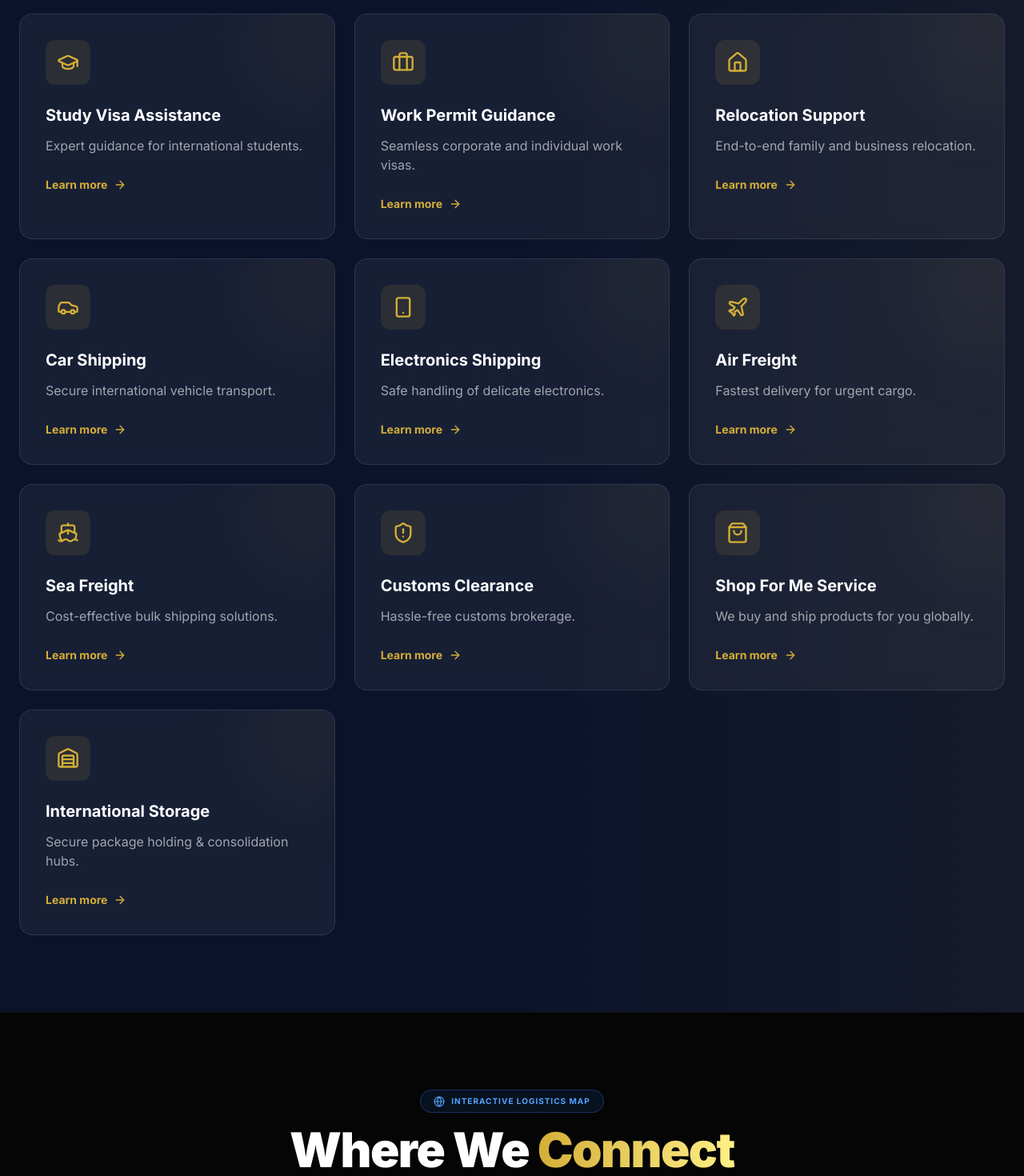
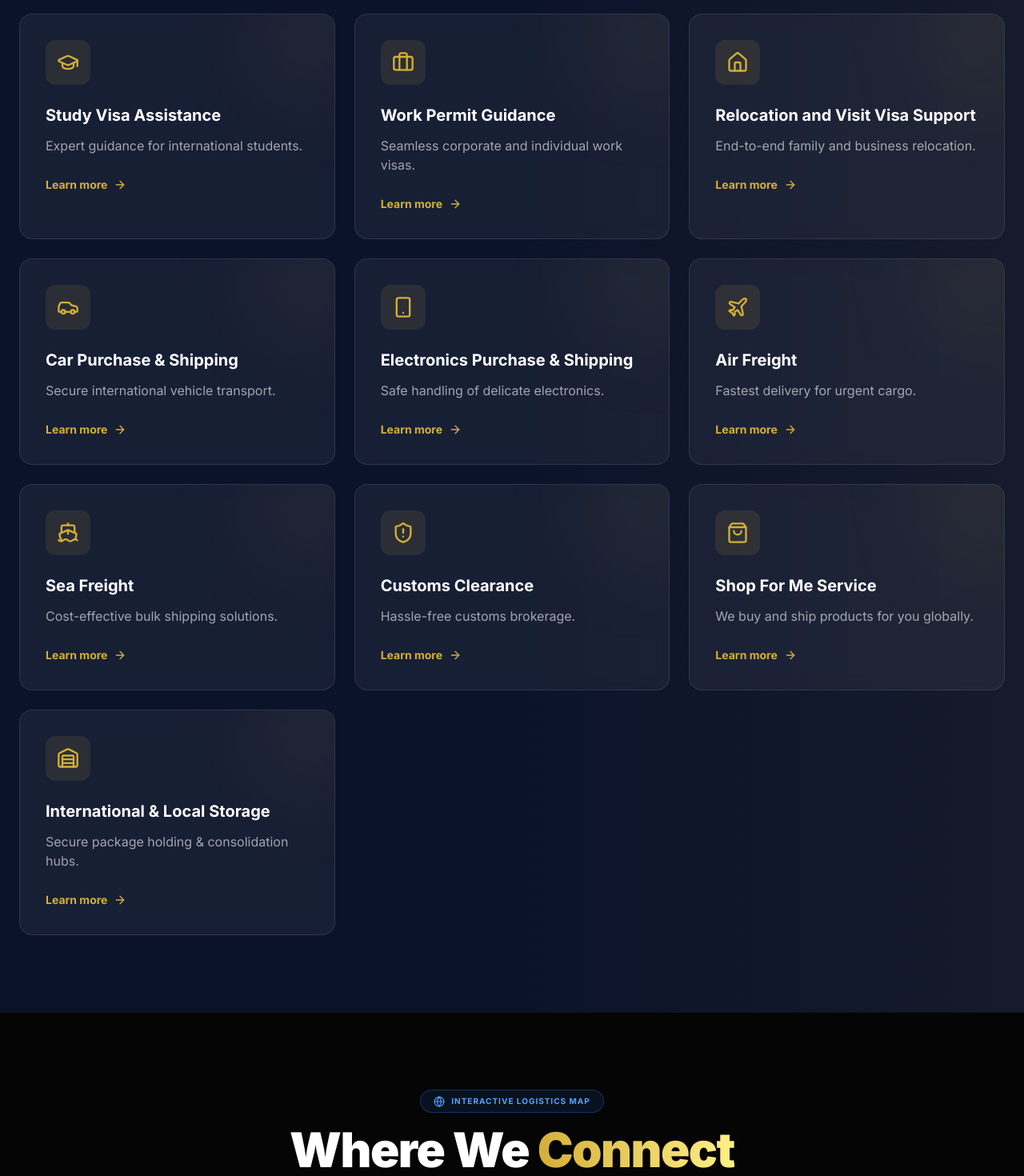
Before and after one commit to heekmerh/fenway4u, a Next.js app: page / in a window 1280 px wide. Shown: the part 1260-2730 px from the top of the page at 80% size. Built offline with nearby package versions, Linux system fonts and the light colour scheme.

Commit message:
feat: update homepage client stories images, services headings, remove shipping quote, English only support

```diff
--- a/src/app/page.tsx
+++ b/src/app/page.tsx
@@ -4,7 +4,6 @@ import { Services } from "@/components/sections/Services";
 import { Destinations } from "@/components/sections/Destinations";
 import { ShippingCategories } from "@/components/sections/ShippingCategories";
 import { HowItWorks } from "@/components/sections/HowItWorks";
-import { QuoteCalculator } from "@/components/sections/QuoteCalculator";
 import { Testimonials } from "@/components/sections/Testimonials";
 import { FAQ } from "@/components/sections/FAQ";
 import { FinalCTA } from "@/components/sections/FinalCTA";
@@ -24,7 +23,6 @@ export default function Home() {
       <ShippingCategories />
       <HowItWorks />
       <ClientJourneys />
-      <QuoteCalculator />
       <Testimonials />
       <FAQ />
       <FinalCTA />
--- a/src/components/sections/ClientJourneys.tsx
+++ b/src/components/sections/ClientJourneys.tsx
@@ -75,7 +75,7 @@ export function ClientJourneys() {
       destination: "Accra, Ghana ➔ London, United Kingdom",
       storyQuote: "I never have to worry about sourcing genuine garri, fresh egusi, or local palm oil. It arrives vacuum-sealed, perfectly preserved.",
       description: "Chinedu is a postgraduate student at a UK university who missed authentic home-cooked meals. We enrolled him in our monthly grocery box subscription, handling phytosanitary inspections and priority shipping.",
-      image: "/images/african_groceries_banner_1779859365837.png",
+      image: "/images/african_groceries_banner.png",
       timeline: [
         { step: "Custom Box Pack", desc: "Student selected egusi, yams, dry fish, and spices in custom quantities", date: "Day 1" },
         { step: "Vacuum Seal", desc: "Double-layered heat packing to guarantee standard freshness borders", date: "Day 2" },
@@ -98,7 +98,7 @@ export function ClientJourneys() {
       destination: "Lagos, Nigeria ➔ Houston, Texas (USA)",
       storyQuote: "Fenway4u is my strategic B2B partner. They consolidated shipments from 4 weavers in Kano and shipped a full ocean container with complete customs clearances.",
       description: "Amina runs an African-inspired luxury boutique in Texas. We verify Kano and Lagos weavers, consolidate bulk rolls, handle export clearances, and manage container shipping directly to her warehouse.",
-      image: "/images/luxury_fashion_sourcing_1779859381384.png",
+      image: "/images/luxury_fashion_sourcing.png",
       timeline: [
         { step: "Factory Vetting", desc: "Physically audited weaving compounds in Kano to check material volume", date: "Month 1" },
         { step: "Warehouse Pack", desc: "Palletized, labeled, and container-packed rolls at Lagos shipping yard", date: "Month 2" },
--- a/src/components/sections/FinalCTA.tsx
+++ b/src/components/sections/FinalCTA.tsx
@@ -162,14 +162,7 @@ export function FinalCTA() {
               <Shield className="w-5 h-5 text-green-400" />
               <div className="text-left">
                 <p className="text-xs text-white/40 font-semibold uppercase tracking-wider">Global Support</p>
-                <div className="flex items-center gap-1.5 text-xs text-white/80 font-bold mt-0.5">
-                  <span title="English">🇬🇧 EN</span> ·
-                  <span title="French">🇫🇷 FR</span> ·
-                  <span title="Spanish">🇪🇸 ES</span> ·
-                  <span title="German">🇩🇪 DE</span> ·
-                  <span title="Chinese">🇨🇳 ZH</span> ·
-                  <span title="Arabic">🇦🇪 AR</span>
-                </div>
+                <p className="text-sm font-bold text-white mt-0.5">🇬🇧 English Only</p>
               </div>
             </div>
           </div>
--- a/src/components/sections/Services.tsx
+++ b/src/components/sections/Services.tsx
@@ -7,14 +7,14 @@ import Link from "next/link";
 const services = [
   { icon: GraduationCap, title: "Study Visa Assistance", desc: "Expert guidance for international students.", href: "/study-visa" },
   { icon: Briefcase, title: "Work Permit Guidance", desc: "Seamless corporate and individual work visas.", href: "/work-permit" },
-  { icon: Home, title: "Relocation Support", desc: "End-to-end family and business relocation.", href: "/relocation-support" },
-  { icon: Car, title: "Car Shipping", desc: "Secure international vehicle transport.", href: "/car-shipping" },
-  { icon: Smartphone, title: "Electronics Shipping", desc: "Safe handling of delicate electronics.", href: "/electronics-shipping" },
+  { icon: Home, title: "Relocation and Visit Visa Support", desc: "End-to-end family and business relocation.", href: "/relocation-support" },
+  { icon: Car, title: "Car Purchase & Shipping", desc: "Secure international vehicle transport.", href: "/car-shipping" },
+  { icon: Smartphone, title: "Electronics Purchase & Shipping", desc: "Safe handling of delicate electronics.", href: "/electronics-shipping" },
   { icon: Plane, title: "Air Freight", desc: "Fastest delivery for urgent cargo.", href: "/air-freight" },
   { icon: Ship, title: "Sea Freight", desc: "Cost-effective bulk shipping solutions.", href: "/sea-freight" },
   { icon: ShieldAlert, title: "Customs Clearance", desc: "Hassle-free customs brokerage.", href: "/customs-clearance" },
   { icon: ShoppingBag, title: "Shop For Me Service", desc: "We buy and ship products for you globally.", href: "/shop-for-me" },
-  { icon: Warehouse, title: "International Storage", desc: "Secure package holding & consolidation hubs.", href: "/storage" },
+  { icon: Warehouse, title: "International & Local Storage", desc: "Secure package holding & consolidation hubs.", href: "/storage" },
 ];
 
 export function Services() {
```
